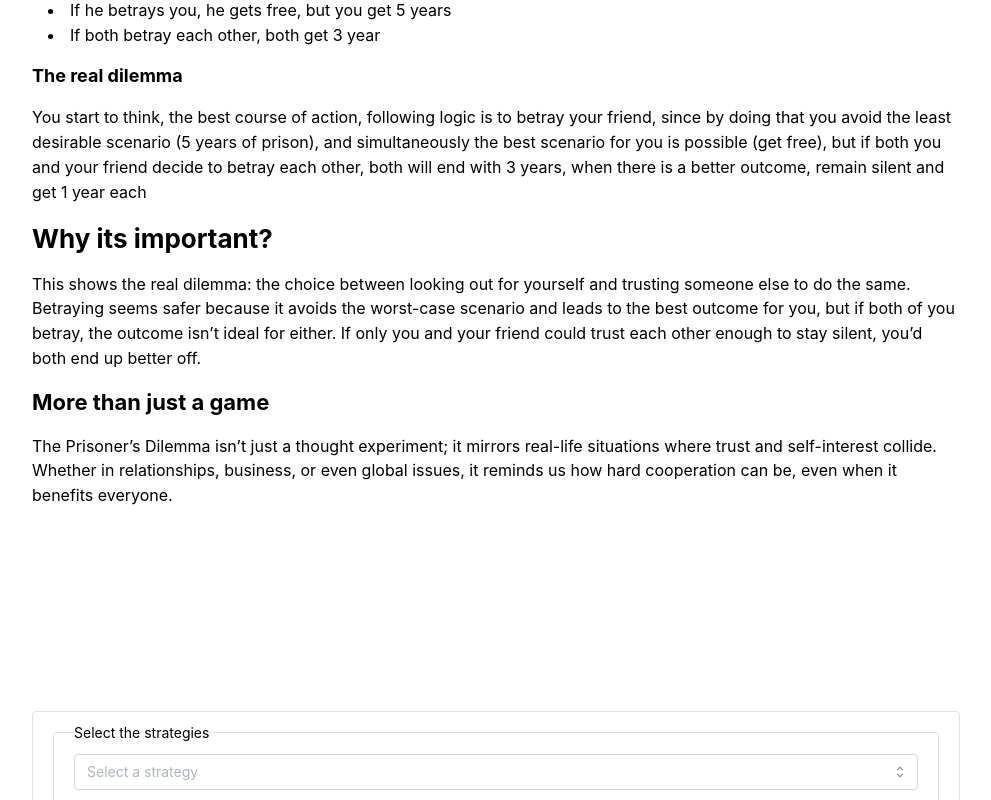
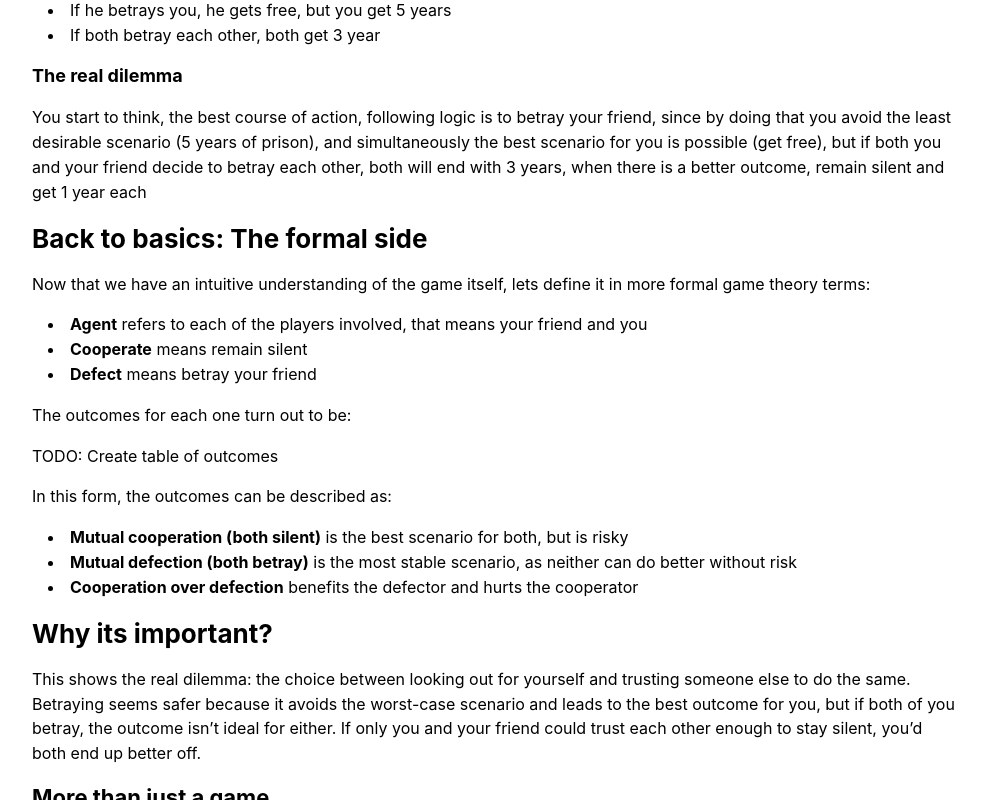
Before and after one commit to AndresCRamos/prisoners-dilemma, a React (Vite) app: page / in a window 1280 px wide. Shown: the part 1656-2456 px from the top of the page, without its empty margins (144-1135 px from the left). Built offline with nearby package versions, Linux system fonts and the light colour scheme.

Commit message:
Back to basics

```diff
--- a/src/components/LearnMore.tsx
+++ b/src/components/LearnMore.tsx
@@ -67,6 +67,43 @@ const LearnMore: React.FC = () => {
             friend decide to betray each other, both will end with 3 years, when
             there is a better outcome, remain silent and get 1 year each
           </Text>
+          <Title order={2}>Back to basics: The formal side</Title>
+          <Text>
+            Now that we have an intuitive understanding of the game itself, lets
+            define it in more formal game theory terms:
+          </Text>
+          <List listStyleType="initial" withPadding>
+            <List.Item>
+              <span className="font-bold">Agent</span> refers to each of the
+              players involved, that means your friend and you
+            </List.Item>
+            <List.Item>
+              <span className="font-bold">Cooperate</span> means remain silent
+            </List.Item>
+            <List.Item>
+              {" "}
+              <span className="font-bold">Defect</span> means betray your friend
+            </List.Item>
+          </List>
+          <Text>The outcomes for each one turn out to be:</Text>
+          TODO: Create table of outcomes
+          <Text>In this form, the outcomes can be described as:</Text>
+          <List listStyleType="initial" withPadding>
+            <List.Item>
+              <span className="font-bold">
+                Mutual cooperation (both silent)
+              </span>{" "}
+              is the best scenario for both, but is risky
+            </List.Item>
+            <List.Item>
+              <span className="font-bold">Mutual defection (both betray)</span>{" "}
+              is the most stable scenario, as neither can do better without risk
+            </List.Item>
+            <List.Item>
+              <span className="font-bold">Cooperation over defection</span>{" "}
+              benefits the defector and hurts the cooperator
+            </List.Item>
+          </List>
           <Title order={2}>Why its important?</Title>
           <Text>
             This shows the real dilemma: the choice between looking out for
```
